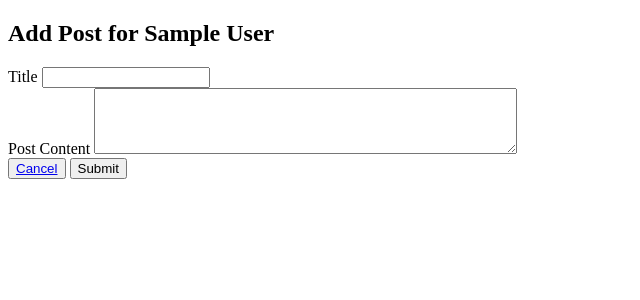
After one commit to esthernickani/flask-blogly, a Flask app: page /users/1/posts/new in a window 1280 px wide. The commit adds this page. Shown: the top 300 px of the page, without its empty margins (0-640 px from the left). Run offline with Flask 3, Linux system fonts and the light colour scheme; tables that the repository leaves empty hold one stand-in row (values such as "Sample post"); parts of the project's set-up code (start-up, migrations or seed data) failed here and were passed over.

Commit message:
onetomany

```diff
--- a/app.py
+++ b/app.py
@@ -2,7 +2,7 @@
 
 from flask import Flask, render_template, redirect, request
 """from flask_debugtoolbar import DebugToolbarExtension"""
-from models import db, connect_db, User
+from models import db, connect_db, User, Post
 import pdb
 
 app = Flask(__name__, template_folder = "templates")
@@ -16,6 +16,13 @@ connect_db(app)
 
 app.config['SECRET_KEY'] = "hellothere"
 """toolbar = DebugToolbarExtension(app)"""
+
+def get_post():
+    """Get all the posts"""
+    posts = Post.query.all()
+    return posts
+
+posts = get_post()
 
 @app.route('/')
 def homepage():
@@ -42,13 +49,10 @@ def create_user():
 
     image_url = image_url if image_url else None
 
-
-
     new_user = User(first_name = first_name, last_name = last_name, image_url = image_url)
 
-    with app.app_context():
-        db.session.add(new_user)
-        db.session.commit()
+    db.session.add(new_user)
+    db.session.commit()
 
     return redirect(f"/users/{new_user.id}")
 
@@ -56,7 +60,8 @@ def create_user():
 def show_user_info(user_id):
     """Show user information"""
     user = User.query.get_or_404(user_id)
-    return render_template("userdetail.html", user=user)
+    current_user_posts = Post.query.filter(Post.user_id == user_id).all()
+    return render_template("userdetail.html", user=user, posts=current_user_posts)
 
 @app.route('/users/<int:user_id>/edit')
 def show_user_edit(user_id):
@@ -81,8 +86,7 @@ def edit_user(user_id):
     current_user.last_name = last_name
     current_user.image_url = image_url
 
-    with app.app_context():
-        db.session.commit()
+    db.session.commit()
 
     users = User.query.all()
 
@@ -91,9 +95,83 @@ def edit_user(user_id):
 @app.route('/users/<int:user_id>/delete', methods=["POST"])
 def delete_user(user_id):
     """Delete selected user"""
+    posts_to_delete = Post.query.filter(Post.user_id == user_id).all()
+    for post in posts_to_delete:
+        db.session.delete(post)
+    db.session.commit()
+
     User.query.filter(User.id == user_id).delete()
-    with app.app_context():
-        db.session.commit()
+    db.session.commit()
 
     users = User.query.all()
     return render_template("base.html", users = users)
+
+
+"""POSTS ROUTES"""
+@app.route('/users/<int:user_id>/posts/new')
+def new_post_form(user_id):
+    """Show new post form"""
+    current_user = User.query.get_or_404(user_id)
+    return render_template("newpostform.html", user = current_user)
+
+@app.route('/users/<int:user_id>/posts/new', methods=["POST"])
+def handle_add_post(user_id):
+    """Handle new post"""
+    title = request.form["title"]
+    content = request.form["content"]
+    user_id = user_id
+
+    if title and content:
+        new_post = Post(title = title, content = content, user_id = user_id)
+        db.session.add(new_post)
+        db.session.commit()
+
+    user = User.query.get_or_404(user_id)
+    current_user_posts = Post.query.filter(Post.user_id == user_id).all()
+    return render_template("userdetail.html", user=user, posts=current_user_posts)
+
+@app.route('/posts/<int:post_id>')
+def show_post_detail(post_id):
+    """Get post details"""
+    current_post = Post.query.get_or_404(post_id)
+    current_user = User.query.get_or_404(current_post.user_id)
+    user_name = f"{current_user.first_name} {current_user.last_name}"
+    return render_template("postdetail.html", post = current_post, user_name = user_name)
+
+@app.route('/posts/<int:post_id>/edit')
+def show_post_edit_form(post_id):
+    """show post edit form"""
+    current_post = Post.query.get_or_404(post_id)
+    return render_template("editpostform.html", post = current_post)
+
+@app.route('/posts/<int:post_id>/edit', methods=["POST"])
+def handle_post_edit(post_id):
+    """handle post new info"""
+    current_post = Post.query.get_or_404(post_id)
+
+    title = request.form["title"]
+    content = request.form["content"]
+
+    title = title if title else current_post.title
+    content = content if content else current_post.content
+
+    current_post.title = title
+    current_post.content = content
+
+    db.session.commit()
+
+    current_post = Post.query.get_or_404(post_id)
+    current_user = User.query.get_or_404(current_post.user_id)
+    user_name = f"{current_user.first_name} {current_user.last_name}"
+    return render_template("postdetail.html", post = current_post, user_name = user_name)
+
+@app.route('/posts/<int:post_id>/delete')
+def delete_post(post_id):
+    """Delete selected post"""
+    current_post = Post.query.get_or_404(post_id)
+    Post.query.filter(Post.id == post_id).delete()
+    db.session.commit()
+
+    user = User.query.get_or_404(current_post.user_id)
+    current_user_posts = Post.query.filter(Post.user_id == current_post.user_id).all()
+    return render_template("userdetail.html", user=user, posts=current_user_posts)
--- a/static/css/style.css
+++ b/static/css/style.css
@@ -2,3 +2,12 @@ img {
     width: 5rem;
     height: 5rem;
 }
+
+input.title[type="text"] {
+    width: 10rem
+}
+
+input.content[type="text"] {
+    width: 10rem;
+    height: 3rem;
+}
--- /dev/null
+++ b/templates/newpostform.html
@@ -0,0 +1,26 @@
+<!DOCTYPE html>
+<html lang="en">
+<head>
+    <meta charset="UTF-8">
+    <meta name="viewport" content="width=device-width, initial-scale=1.0">
+    <title>New Post Form</title>
+    <link rel="stylesheet" href="{{ url_for('static', filename='css/style.css') }}">
+</head>
+<body>
+    <h2>Add Post for {{user.first_name}} {{user.last_name}}</h2>
+    <form action="/users/{{user.id}}/posts/new" method="POST" class="">
+        <div class="form_container">
+            <div>
+                <label for="title" class="title">Title</label>
+                <input type="text" class="title" name="title">
+            </div>
+            <div>
+                <label for="content" class="content">Post Content</label>
+                <textarea type="text" class="content" name="content" placeholder="" rows="4" cols="50"></textarea>
+            </div>
+            <button class=""><a href="/users/{{user.id}}/posts" class="">Cancel</a></button>
+            <input type="submit" value="Submit">
+        </div>
+    </form>
+</body>
+</html>
```
Also changed, not shown: models.py (+31 -1 lines), seed.py (+15 -11 lines), templates/editpostform.html (added, +26 -0 lines), templates/postdetail.html (added, +17 -0 lines), templates/userdetail.html (+9 -0 lines), test_modelsandapp.py (+42 -1 lines).
